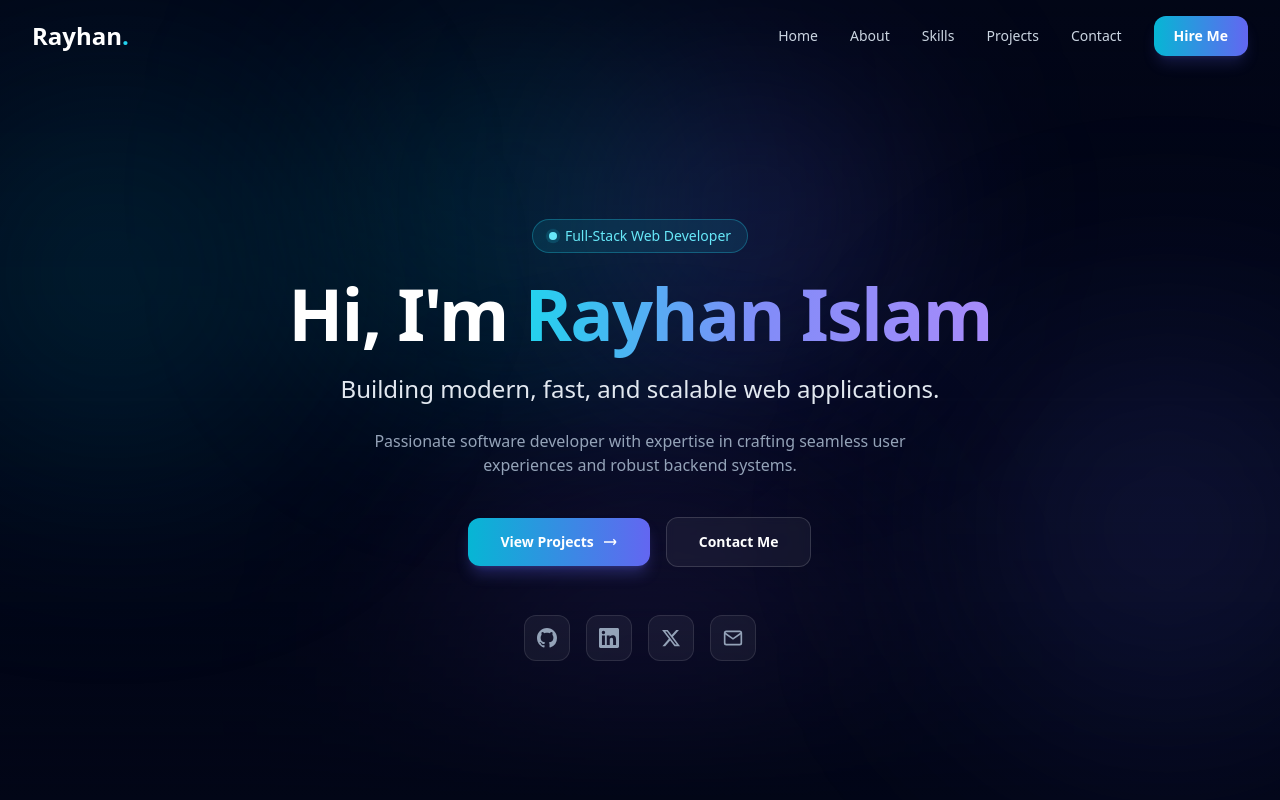
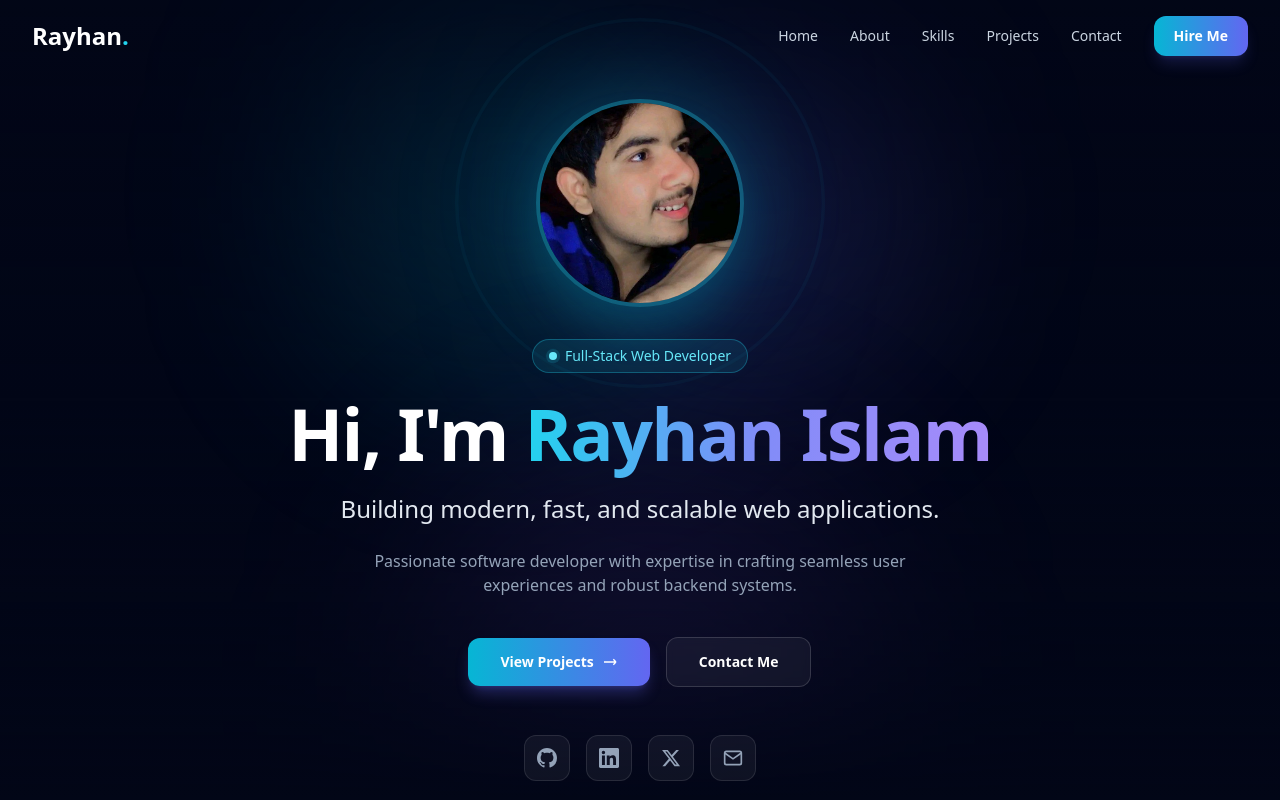
Before and after one commit to 2550rayhanpc/test-demo, a Next.js app: page / in a window 1280 px wide. Shown: the top 800 px of the page. Built offline with nearby package versions, Linux system fonts and the light colour scheme.

Commit message:
Update Hero.jsx

```diff
--- a/components/Hero.jsx
+++ b/components/Hero.jsx
@@ -29,13 +29,23 @@ export default function Hero() {
       id="home"
       className="relative flex min-h-screen items-center justify-center px-4 pt-20 text-center"
     >
-      {/* Background glows */}
-      <div className="pointer-events-none absolute inset-0 -z-10 overflow-hidden">
-        <div className="absolute -left-20 top-20 h-80 w-80 rounded-full bg-cyan-500/15 blur-[120px] sm:h-96 sm:w-96" />
-        <div className="absolute -right-20 bottom-20 h-80 w-80 rounded-full bg-indigo-500/15 blur-[120px] sm:h-96 sm:w-96" />
-      </div>
+      <div className="relative z-10 mx-auto max-w-4xl">
 
-      <div className="relative z-10 mx-auto max-w-4xl">
+        {/* Profile Image */}
+        <div className="relative mx-auto mb-8 h-40 w-40 sm:h-52 sm:w-52">
+          <div className="h-full w-full overflow-hidden rounded-full border-4 border-cyan-400/30 shadow-2xl shadow-cyan-500/20">
+            <img
+              src="/profile.jpg"
+              alt="Rayhan Islam"
+              className="h-full w-full object-cover transition-transform duration-500 hover:scale-110"
+            />
+          </div>
+          {/* Animated ring */}
+          <div className="absolute inset-0 rounded-full border-2 border-cyan-400/20 animate-ping" />
+          {/* Glow behind */}
+          <div className="absolute -inset-4 -z-10 rounded-full bg-cyan-500/20 blur-2xl" />
+        </div>
+
         <div className="mb-6 inline-flex items-center gap-2 rounded-full border border-cyan-400/30 bg-cyan-400/10 px-4 py-1.5 text-sm font-medium text-cyan-300">
           <span className="relative flex h-2 w-2">
             <span className="absolute inline-flex h-full w-full animate-ping rounded-full bg-cyan-400 opacity-75" />
```
